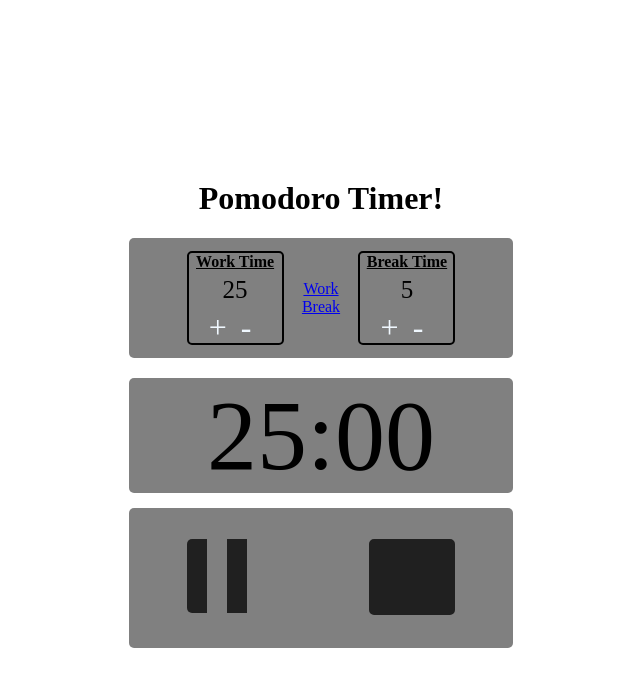
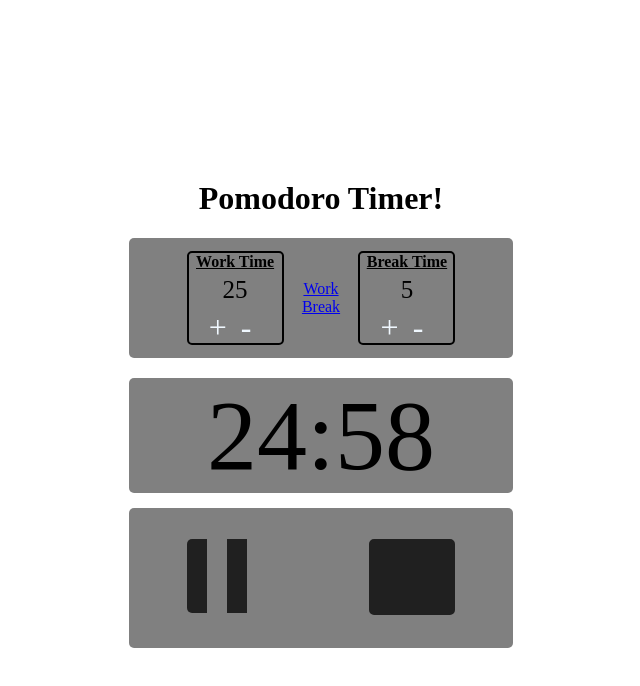
Before and after one commit to bmc1995/pomodoro_timer, a plain HTML site: page index.html in a window 1280 px wide. Both pictures are taken after a click on the button 549 px from the left and 577 px from the top of the page. Shown: the whole page, without its empty margins (327-967 px from the left). Drawn offline with Linux system fonts and the light colour scheme.

Commit message:
Functional play/pause button

```diff
--- a/ptimer.css
+++ b/ptimer.css
@@ -79,6 +79,7 @@ div{
   .button-paused {
     border-style: double;
     border-width: 0 0 0 60px;
+    border-top-right-radius: 5px;
   }
   .button-play:hover {
     border-color: transparent transparent transparent #404040;
--- a/ptimer.js
+++ b/ptimer.js
@@ -5,7 +5,15 @@ const incWork = document.getElementById('addWork');
 const decWork = document.getElementById('minusWork');
 const incBreak = document.getElementById('addBreak');
 const decBreak = document.getElementById('minusBreak');
+const timerDisplay = document.querySelector('#session');
 let timeMin = document.getElementById('time-min');
+let timeSec = document.getElementById('time-sec');
+let btnPaused;
+let minPaused;
+let secPaused;
+let pausedAt;
+let isplaying;
+let countdown;
 
 function incWorkTime(){
     if( workTime.innerText < 45){
@@ -37,25 +45,14 @@ function stopFunction() {
     btn.classList.replace('button-paused', 'button-play')
 };
 
-incWork.addEventListener('click',() => incWorkTime());
-decWork.addEventListener('click',() => decWorkTime());
-incBreak.addEventListener('click', () => incBreakTime());
-decBreak.addEventListener('click', () => decBreakTime());
-
-
-
 //timer functions
-const timerDisplay = document.querySelector('#session')
-
-
-let countdown;
 function timer(seconds){
     const now = Date.now();
     const then = now + seconds * 1000
     displayTimeLeft(seconds)
 
     countdown = setInterval(() => {
-        const secondsLeft = Math.round((then - Date.now()) / 1000);
+        let secondsLeft = Math.round((then - Date.now()) / 1000);
         if(secondsLeft < 0){
             clearInterval(countdown);
             return;
@@ -69,7 +66,33 @@ function displayTimeLeft(seconds){
     const secondsRemainder = Math.floor(seconds % 60);
     const display = `${minutes}:${secondsRemainder < 10 ? "0" : ""}${
     secondsRemainder}`
+    minPaused = minutes;
+    secPaused = secondsRemainder;
 
     timerDisplay.textContent = display;
     console.log({minutes, secondsRemainder});
 }
+function startTimer(){
+    if(isplaying == true){
+        pausedAt = (minPaused*60) + secPaused;
+        clearInterval(countdown)
+        isplaying = false
+    }
+
+    else if(isplaying == false){
+        let secnds = pausedAt;
+        timer(secnds);
+        isplaying = true
+        }
+    else{
+        let start = parseInt(timeMin.textContent)*60;
+        timer(start);
+        isplaying = true;
+    }
+}
+
+incWork.addEventListener('click',() => incWorkTime());
+decWork.addEventListener('click',() => decWorkTime());
+incBreak.addEventListener('click', () => incBreakTime());
+decBreak.addEventListener('click', () => decBreakTime());
+btn.addEventListener('click', () => startTimer());
```
